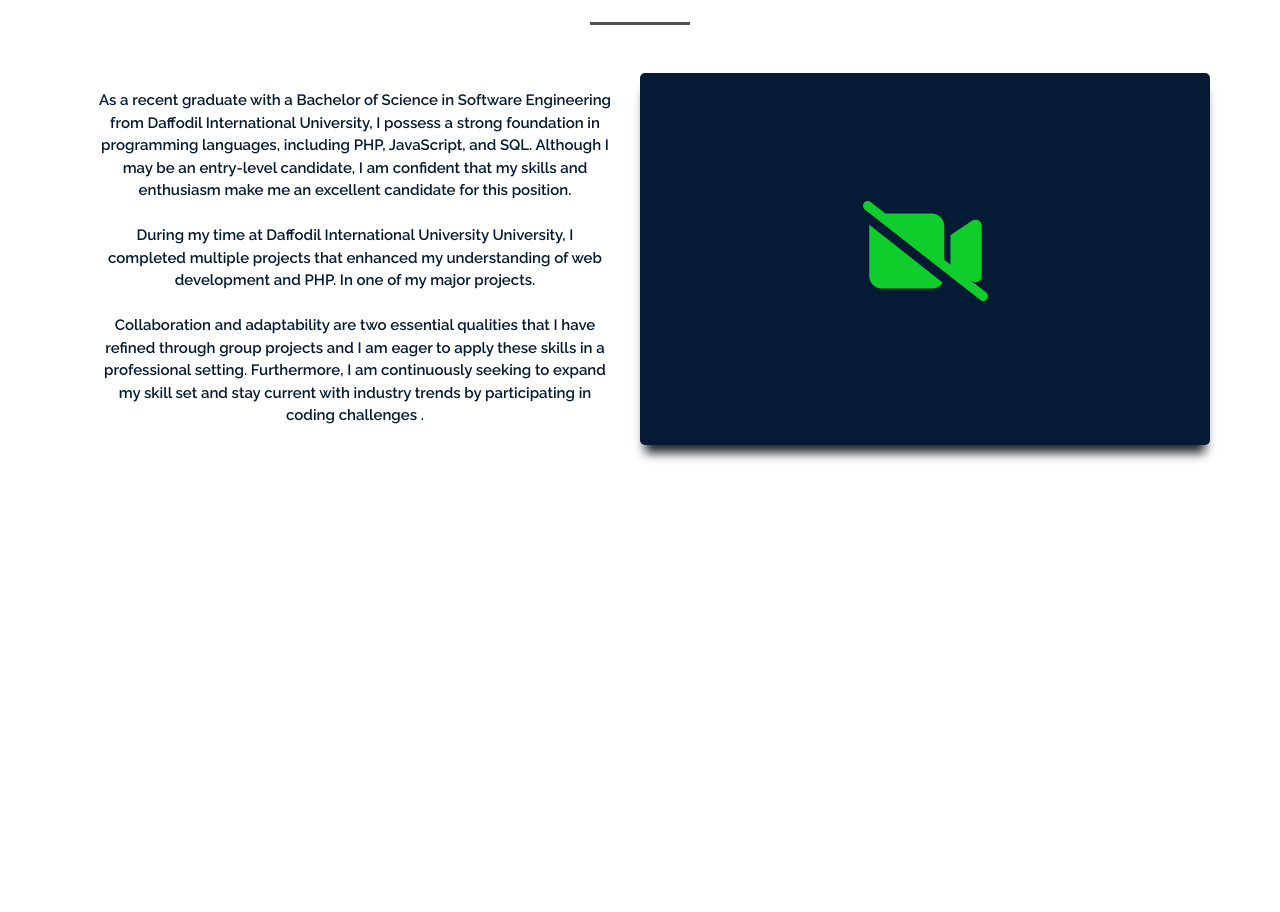
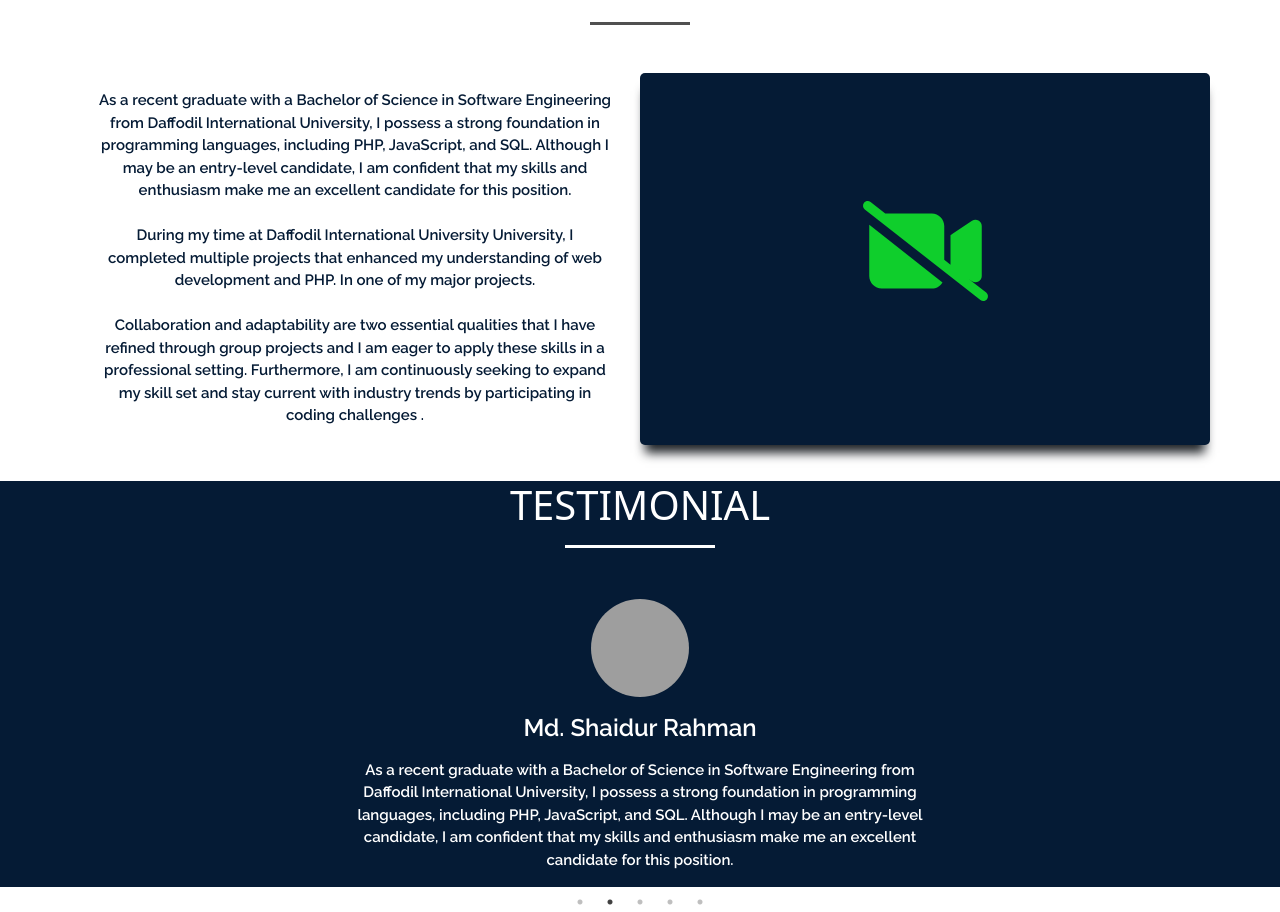
Before and after one commit to Shaid1998/Complete-Website-with-REACT-And-Laravel, a React (Create React App) app: page / in a window 1280 px wide. Shown: the part 2986-3898 px from the top of the page. Before the commit the page ends 3451 px from the top, so only its background shows below. Built offline with nearby package versions, Linux system fonts and the light colour scheme; grey boxes are pictures that could not be loaded; a web font is replaced by a local one.

Commit message:
Working on Review Component

```diff
--- a/package.json
+++ b/package.json
@@ -16,8 +16,10 @@
     "react-dom": "^18.2.0",
     "react-player": "^2.12.0",
     "react-scripts": "^5.0.1",
+    "react-slick": "^0.29.0",
     "react-visibility-sensor": "^5.1.1",
     "recharts": "^2.7.3",
+    "slick-carousel": "^1.8.1",
     "video-react": "^0.16.0",
     "web-vitals": "^2.1.4"
   },
--- a/src/asset/css/custom.css
+++ b/src/asset/css/custom.css
@@ -214,3 +214,39 @@
 .videoText{
     margin-top: 2%;
 }
+.clientReviewTitle{
+    margin-top: 1rem;
+    color: #ffffff;
+}
+.bottom1{
+    background: #ffffff none repeat scroll 0 0;
+    height: 3px;
+    width: 150px;
+    margin: 1rem auto 0;
+    margin-bottom: 3rem;
+}
+.sideBack{
+    background-color: #051b35;
+    min-height: 400px;
+}
+.circleImg{
+    margin: 0 auto;
+    height: 100px;
+    width: 100px;
+    border: 1px solid #051b35;
+    border-radius: 50%;
+}
+.ReviewName{
+    color: #ffffff;
+    margin: 1rem;
+    font-family: 'Raleway', sans-serif;
+    font-size: 24px;
+    font-weight: 600;
+}
+.ReviewDescription{
+    color: #ffffff;
+    margin: 1rem;
+    font-family: 'Raleway', sans-serif;
+    font-size: 15px;
+    font-weight: 600;
+}
--- a/src/components/Review/ClientReview.jsx
+++ b/src/components/Review/ClientReview.jsx
@@ -1,15 +1,102 @@
 import React, { Component, Fragment } from 'react'
 import { Col, Container, Row } from 'react-bootstrap'
+import "slick-carousel/slick/slick.css"
+import "slick-carousel/slick/slick-theme.css"
+import Slider from "react-slick"
 
 class ClientReview extends Component {
   render() {
+    var settings = {
+        autoPlaySpeed:3000,
+        autoPlay: true,
+        dots: true,
+        infinite: true,
+        speed: 3000,
+        arrows:false,
+        vertical: true,
+        verticalSwiping: true,
+        slidesToShow: 1,
+        slidesToScroll: 1,
+        initialSlide: 1,
+        responsive: [
+          {
+            breakpoint: 1024,
+            settings: {
+              slidesToShow: 1,
+              slidesToScroll: 1,
+              infinite: true,
+              dots: true
+            }
+          },
+          {
+            breakpoint: 600,
+            settings: {
+              slidesToShow: 1,
+              slidesToScroll: 1,
+              initialSlide: 1
+            }
+          },
+          {
+            breakpoint: 480,
+            settings: {
+              slidesToShow: 1,
+              slidesToScroll: 1
+            }
+          }
+        ]
+    };
     return (
       <Fragment>
-        <Container>
-            <Row>
-                <Col>
-                </Col>
-            </Row>
+        <Container fluid={true} className='text-center sideBack'>
+            <h1 className='clientReviewTitle'>TESTIMONIAL</h1>
+            <div className='bottom1'></div>
+            <Slider {...settings}>
+                <div>
+                    <Row className='text-center justify-content-center'>
+                        <Col lg={6} md={6} sm={12}>
+                            <img className='circleImg' src='https://img.freepik.com/free-photo/handsome-young-man-with-new-stylish-haircut_176420-19636.jpg?w=996&t=st=1691840550~exp=1691841150~hmac=7fd050fe963d2ec27ec51c1f363cb2b30191790e69f3a4f7a1871430ee0530fe' />
+                            <h1 className='ReviewName'>Md. Shaidur Rahman</h1>
+                            <p className='ReviewDescription'>As a recent graduate with a Bachelor of Science in Software Engineering from Daffodil International University, I possess a strong foundation in programming languages, including PHP, JavaScript, and SQL. Although I may be an entry-level candidate, I am confident that my skills and enthusiasm make me an excellent candidate for this position. </p>
+                        </Col>
+                    </Row>
+                </div>
+                <div>
+                    <Row className='text-center justify-content-center'>
+                        <Col lg={6} md={6} sm={12}>
+                            <img className='circleImg' src='https://img.freepik.com/free-photo/handsome-young-man-with-new-stylish-haircut_176420-19636.jpg?w=996&t=st=1691840550~exp=1691841150~hmac=7fd050fe963d2ec27ec51c1f363cb2b30191790e69f3a4f7a1871430ee0530fe' />
+                            <h1 className='ReviewName'>Md. Shaidur Rahman</h1>
+                            <p className='ReviewDescription'>As a recent graduate with a Bachelor of Science in Software Engineering from Daffodil International University, I possess a strong foundation in programming languages, including PHP, JavaScript, and SQL. Although I may be an entry-level candidate, I am confident that my skills and enthusiasm make me an excellent candidate for this position. </p>
+                        </Col>
+                    </Row>
+                </div>
+                <div>
+                    <Row className='text-center justify-content-center'>
+                        <Col lg={6} md={6} sm={12}>
+                            <img className='circleImg' src='https://img.freepik.com/free-photo/handsome-young-man-with-new-stylish-haircut_176420-19636.jpg?w=996&t=st=1691840550~exp=1691841150~hmac=7fd050fe963d2ec27ec51c1f363cb2b30191790e69f3a4f7a1871430ee0530fe' />
+                            <h1 className='ReviewName'>Md. Shaidur Rahman</h1>
+                            <p className='ReviewDescription'>As a recent graduate with a Bachelor of Science in Software Engineering from Daffodil International University, I possess a strong foundation in programming languages, including PHP, JavaScript, and SQL. Although I may be an entry-level candidate, I am confident that my skills and enthusiasm make me an excellent candidate for this position. </p>
+                        </Col>
+                    </Row>
+                </div>
+                <div>
+                    <Row className='text-center justify-content-center'>
+                        <Col lg={6} md={6} sm={12}>
+                            <img className='circleImg' src='https://img.freepik.com/free-photo/handsome-young-man-with-new-stylish-haircut_176420-19636.jpg?w=996&t=st=1691840550~exp=1691841150~hmac=7fd050fe963d2ec27ec51c1f363cb2b30191790e69f3a4f7a1871430ee0530fe' />
+                            <h1 className='ReviewName'>Md. Shaidur Rahman</h1>
+                            <p className='ReviewDescription'>As a recent graduate with a Bachelor of Science in Software Engineering from Daffodil International University, I possess a strong foundation in programming languages, including PHP, JavaScript, and SQL. Although I may be an entry-level candidate, I am confident that my skills and enthusiasm make me an excellent candidate for this position. </p>
+                        </Col>
+                    </Row>
+                </div>
+                <div>
+                    <Row className='text-center justify-content-center'>
+                        <Col lg={6} md={6} sm={12}>
+                            <img className='circleImg' src='https://img.freepik.com/free-photo/handsome-young-man-with-new-stylish-haircut_176420-19636.jpg?w=996&t=st=1691840550~exp=1691841150~hmac=7fd050fe963d2ec27ec51c1f363cb2b30191790e69f3a4f7a1871430ee0530fe' />
+                            <h1 className='ReviewName'>Md. Shaidur Rahman</h1>
+                            <p className='ReviewDescription'>As a recent graduate with a Bachelor of Science in Software Engineering from Daffodil International University, I possess a strong foundation in programming languages, including PHP, JavaScript, and SQL. Although I may be an entry-level candidate, I am confident that my skills and enthusiasm make me an excellent candidate for this position. </p>
+                        </Col>
+                    </Row>
+                </div>
+            </Slider>
         </Container>
       </Fragment>
     )
```
Also changed, not shown: 1 other file (tests, documents, lock files or other folders).
